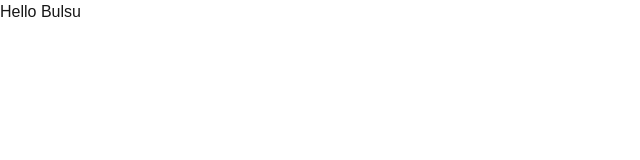
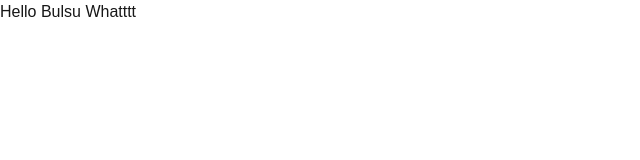
Before and after one commit to tenysone/studybuddy, a Next.js app: page / in a window 1280 px wide. Shown: the top 160 px of the page, without its empty margins (0-640 px from the left). Built offline with nearby package versions, Linux system fonts and the light colour scheme.

Commit message:
Update page.tsx

```diff
--- a/app/page.tsx
+++ b/app/page.tsx
@@ -4,7 +4,7 @@ export default function Home() {
   return (
    <>
       <div className="">
-        Hello Bulsu
+        Hello Bulsu Whatttt
       </div>
    </>
   );
```
